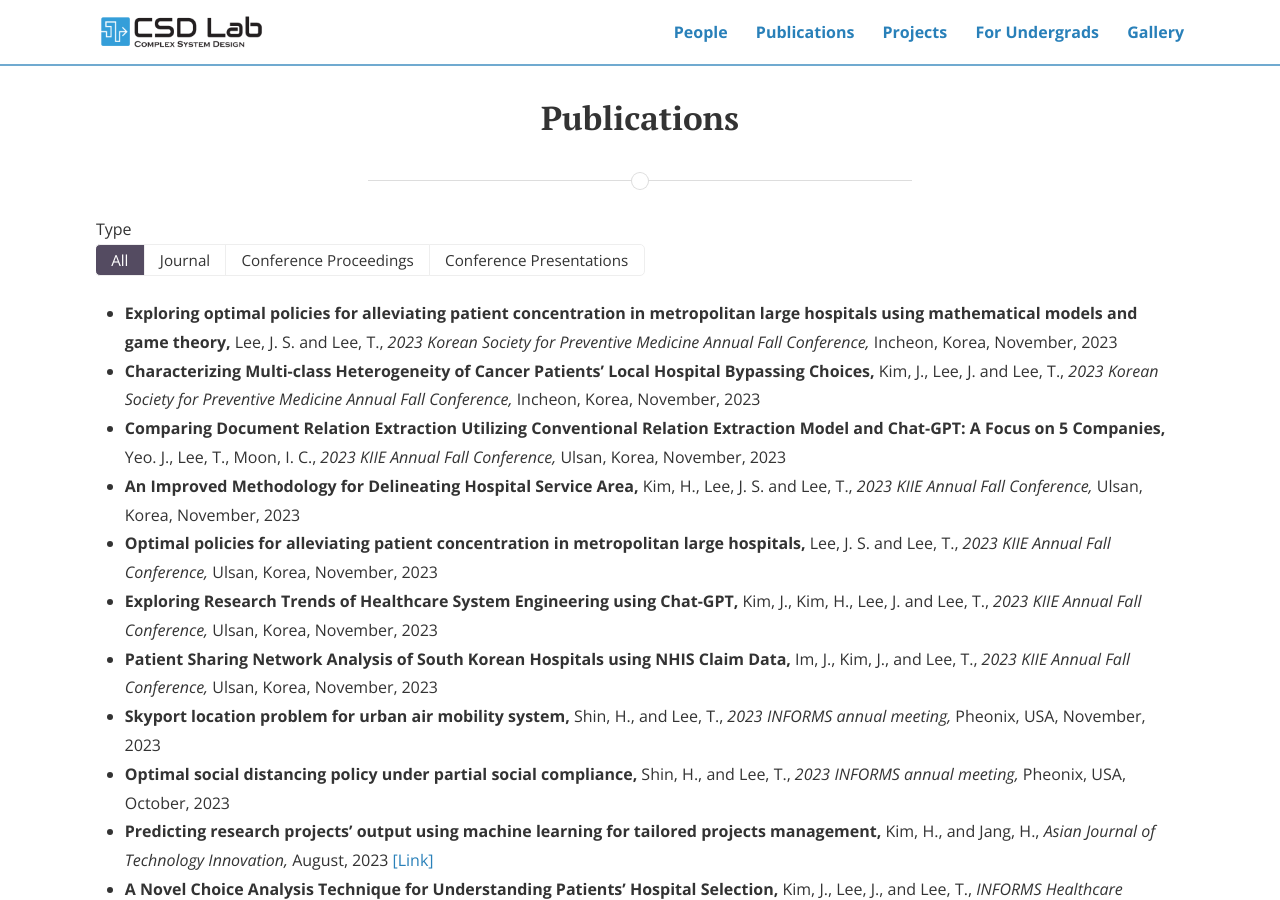
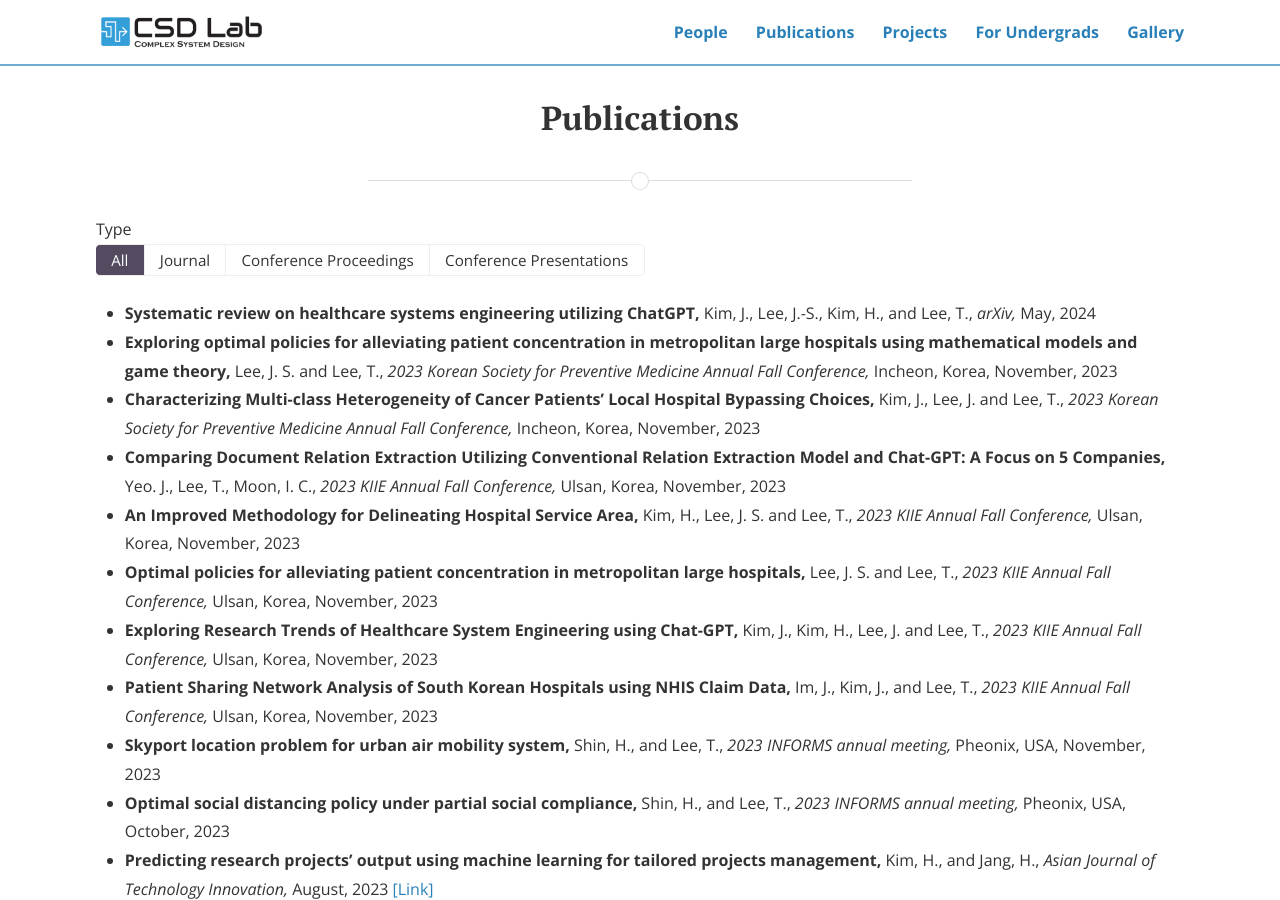
Before and after one commit to CSDlab-KAIST/csdlab-kaist.github.io, a Jekyll site: the page built from publications.html, in a window 1280 px wide and 900 px high. Built offline with Jekyll 4.4.1, drawn with Linux system fonts in a browser that asks for light colours; nearby versions of some CDN libraries.

Commit message:
Update publications.yml

```diff
--- a/_data/publications.yml
+++ b/_data/publications.yml
@@ -2332,3 +2332,18 @@ papers:
         url:
     award: ""
     link: ""
+
+  - title: "Systematic review on healthcare systems engineering utilizing ChatGPT"
+    author: "Kim, J., Lee, J.-S., Kim, H., and Lee, T."
+    venue: "arXiv"
+    month: May
+    year: 2024
+    yearS: 2024.0521
+    location:
+    topics:
+    type: journal
+    materials:
+      - label:
+        url:
+    award: ""
+    link: ""
```
